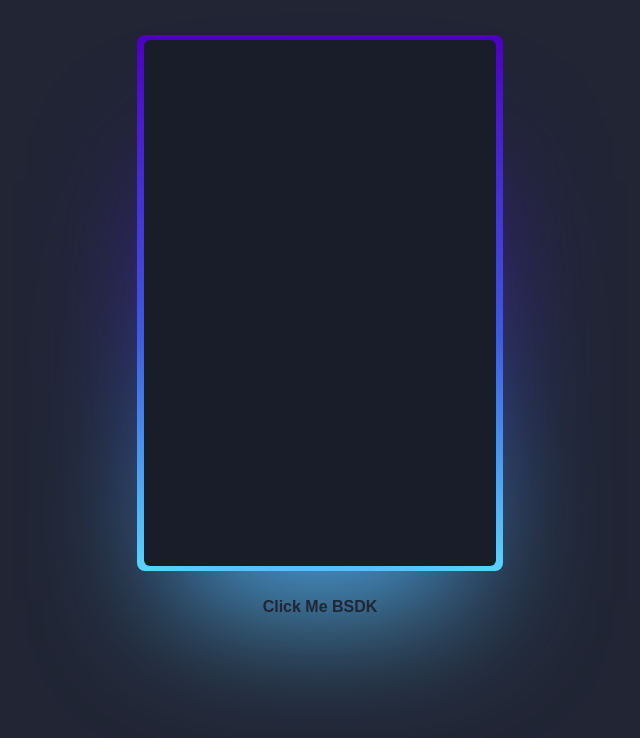
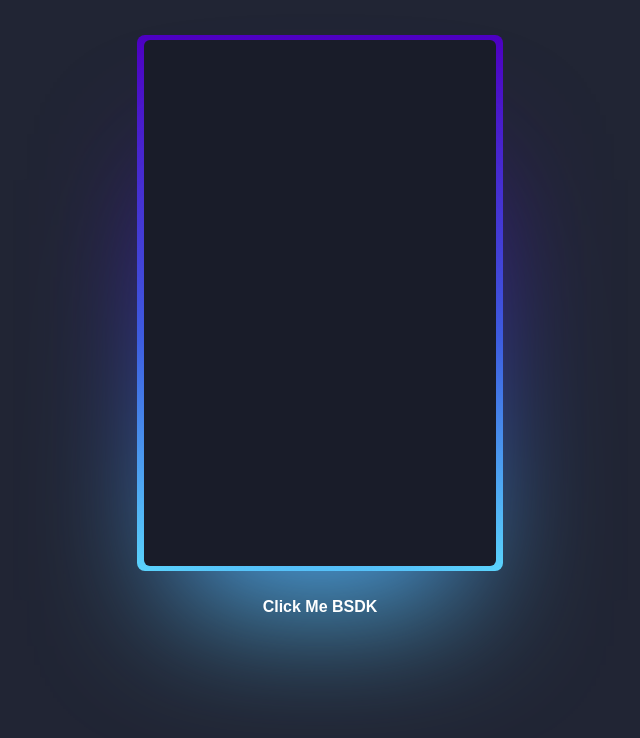
Before and after one commit to oniCube/boku, a plain HTML site: page index.html in a window 1280 px wide. Shown: the whole page, without its empty margins (320-960 px from the left). Drawn offline with Linux system fonts and the light colour scheme.

Commit message:
Update index.html

```diff
--- a/index.html
+++ b/index.html
@@ -13,6 +13,6 @@
         I love...Boku no Piko!
       </div>
 
-      <a href="https://www.youtube.com/watch?v=kkT99M6evkQ" target="_blank">Click Me BSDK</a>
+      <a href="https://www.youtube.com/watch?v=kkT99M6evkQ" target="_blank" style="color:white;">Click Me BSDK</a>
 </body>
 </html>
```
